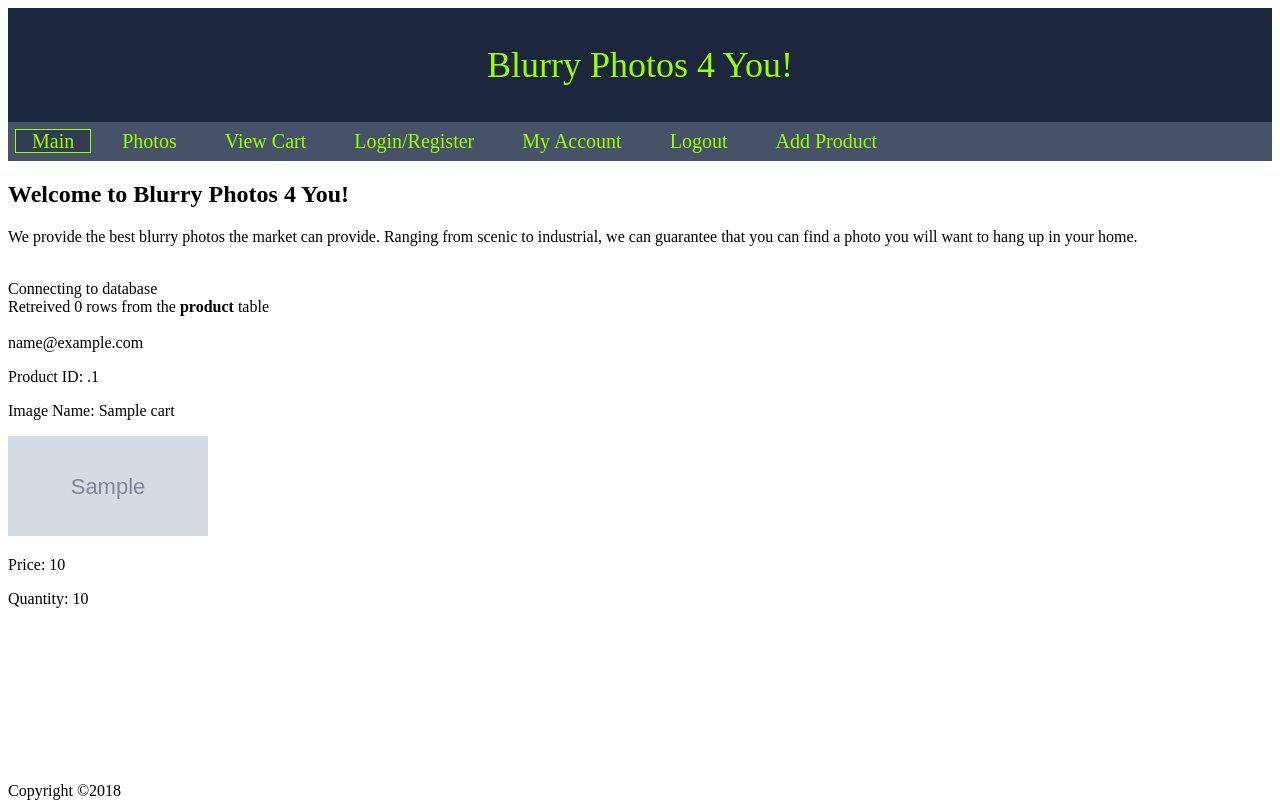
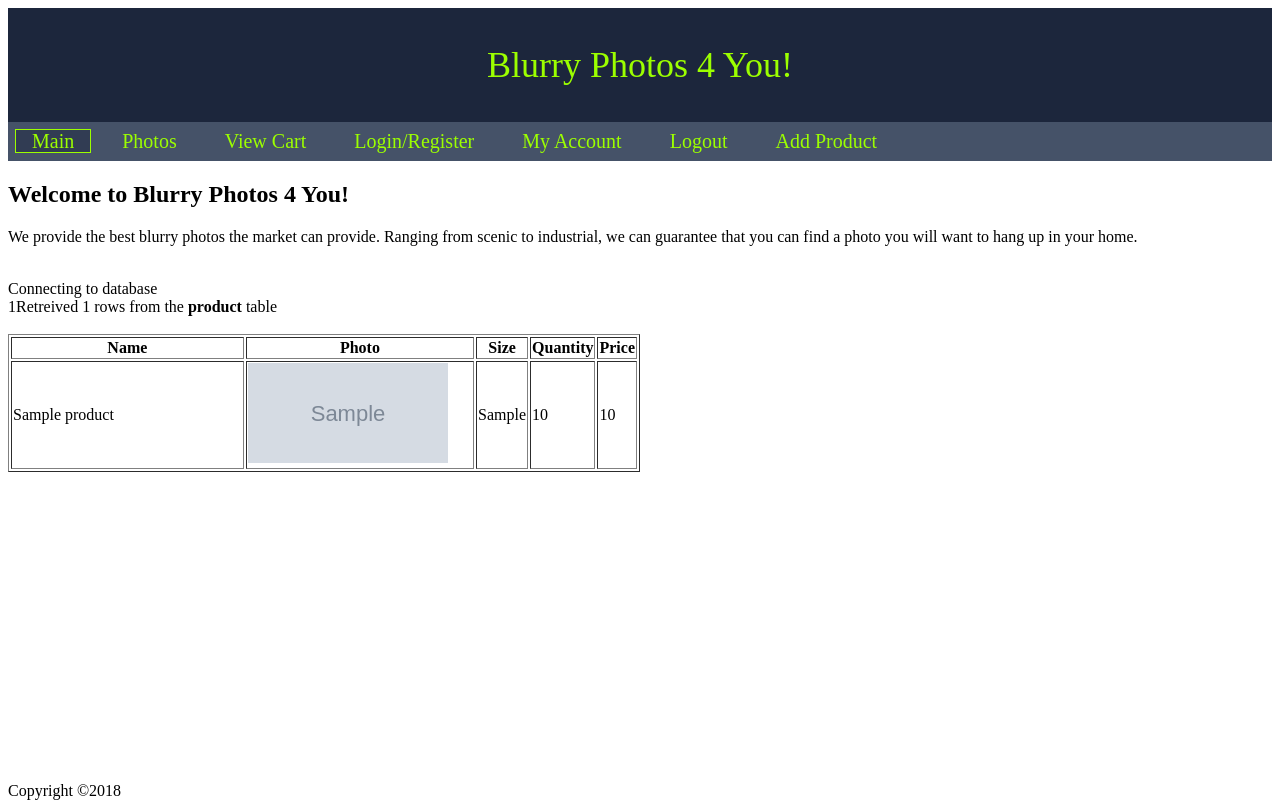
Before and after one commit to forestmvey/shopping-cart, a PHP site: page /cart.php in a window 1280 px wide. Run offline with PHP 8.4, Linux system fonts and the light colour scheme; the visitor is signed in with stand-in values (Sample User, id 1); tables that the repository leaves empty or names only in its code hold one stand-in row (values such as "Sample post"); grey boxes marked "Sample" are stand-in pictures; data that the repository does not hold is empty.

Commit message:
Working cart.php

```diff
--- a/web/cart.php
+++ b/web/cart.php
@@ -13,7 +13,10 @@
 <body>
 <?php
     session_start();
-    ini_set('display_errors',1);
+    // if (isset($_SESSION['user'])) {
+    //     echo "logged in";
+    //     echo $_SESSION['user'];
+    //     echo $_SESSION['userid'];
 ?>
     <header>
         Blurry Photos 4 You!
@@ -25,8 +28,8 @@
             <li><a href="photos.php" title="Photos">Photos</a></li>
             <li><a href="cart.php" title="Cart">View Cart</a></li>
             <li><a href="login_register.php" title="LoginRegister">Login/Register</a></li>
-                 <li><a href="myaccount.php" id="myaccount" style="visibility:hidden; title="MyAccount">My Account</a></li>
-            <li><a href="logout.php" id="logout" style="visibility:hidden; title="Logout">Logout</a></li>
+            <li><a href="myaccount.php" title="MyAccount">My Account</a></li>
+            <li><a href="logout.php" title="Logout">Logout</a></li>
             <li><a href="addproduct.php" id="addprod" style="visibility:hidden;" title="AddProduct">Add Product</a></li>
         </ul>
     </nav>
@@ -36,9 +39,10 @@
         <p class="paragraph">We provide the best blurry photos the market can provide. Ranging from scenic to industrial, we can guarantee that you can find a photo you will want to hang up in your home.</p>
         <br>
         <?php
-        session_start();
-         include ('connection.php');
+        include ('connection.php');
         // show all products
+        $userID = $_SESSION['userid'];
+        echo $userID;
         $result = mysqli_query($link," select p.name, p.image, p.size, c.quantity, p.price
              from product p, cart c, customer cu
              where cu.id = c.customer_id
@@ -92,38 +96,9 @@
         echo "<script>";
         echo "document.getElementById('addprod').style.visibility = 'visible';";
         echo "</script>";
-    }
-	if(isset($_SESSION['user'])){
-	//displays logout and my account only when user is signed in
-		echo "<script>";
-        echo "document.getElementById('logout').style.visibility = 'visible';";
-		echo "document.getElementById('myaccount').style.visibility = 'visible';";
-        echo "</script>";
-	}
-    if(!isset($_SESSION['user'])){//if user is not signed in, redirect to login page!
-        echo "<script>";
-        echo "alert(You must sign in or register to continue to your cart!);";
-        echo "</script>";
-        header('location:login_register.php');
-    }else{//display cart items
-        $userid = $_SESSION['userid'];
-        $query = "SELECT customer_id, product_id, image, name, price, quantity FROM cart c JOIN product p WHERE c.product_id = p.id AND customer_id = '$userid'";
-        include('mysqli_connect.php');
-        $cart = mysqli_query($dbc, $query);
-        echo "<tr>";
-        echo "<td style='width:60%'>" . $_SESSION['user'] . "</td>";
-        while($row = mysqli_fetch_array($cart)){
-            $img = $row['image'];
-            $nm = $row['name'];
-            echo "<tr>";
-            echo "<p>Product ID: .<td style='width:60%'>" . $row['product_id'] . "</td>" . "</p>";
-            echo "<p>Image Name: <td style='width:60%'>" . $row['name'] . "</td>";
-            echo "<p><td style='width:60%'>" . "<img src ='$img' alt='$nm' width='200' height='100'>" . "</td>" . "</p>";
-            echo "<p>Price: <td style='width:60%'>" . $row['price'] . "</td>" . "</p>";
-            echo "<p>Quantity: <td style='width:60%'>" . $row['quantity'] . "</td>" . "</p>";
-       }
 
     }
+
 ?>
 </body>
 
```
